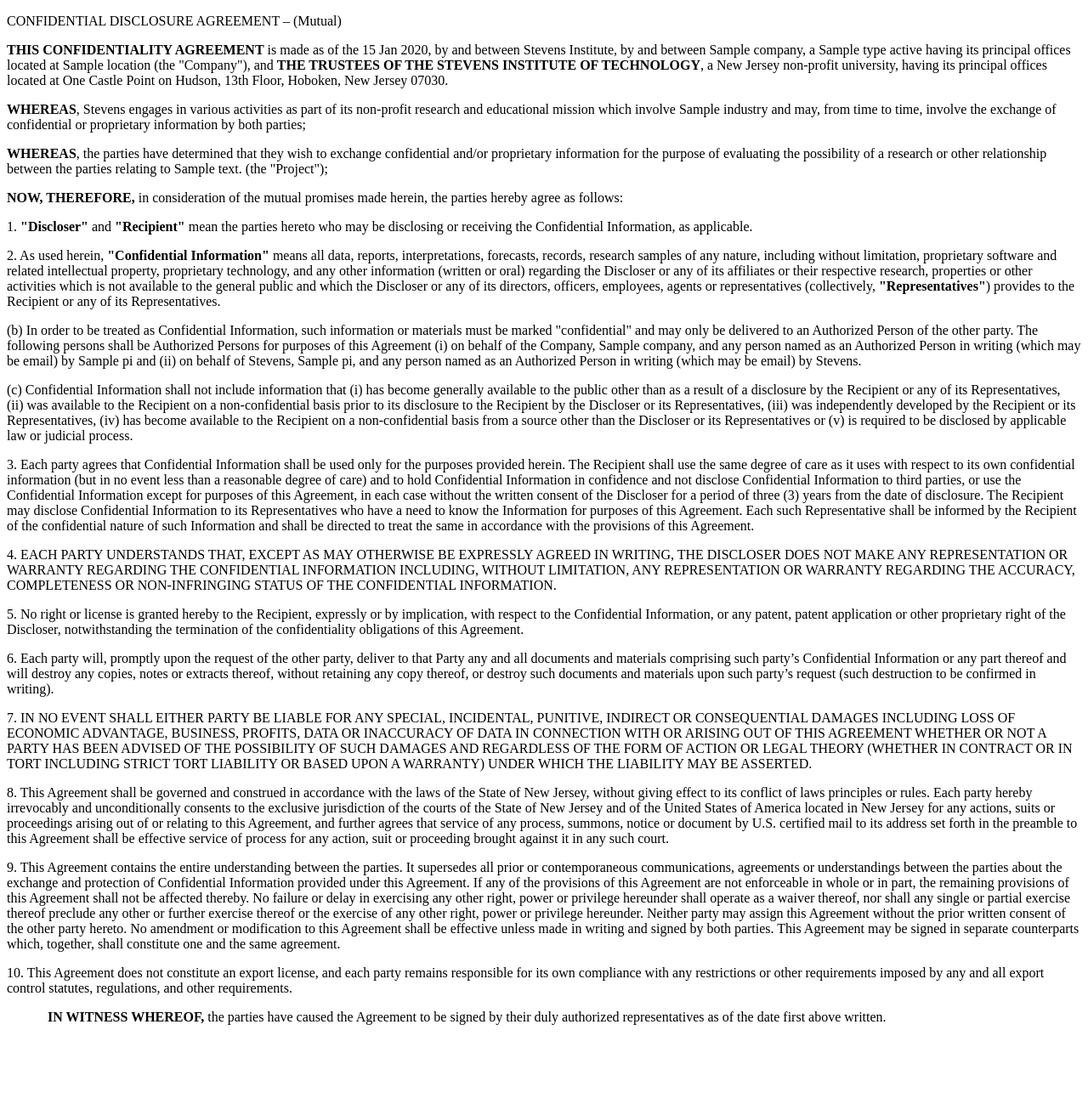
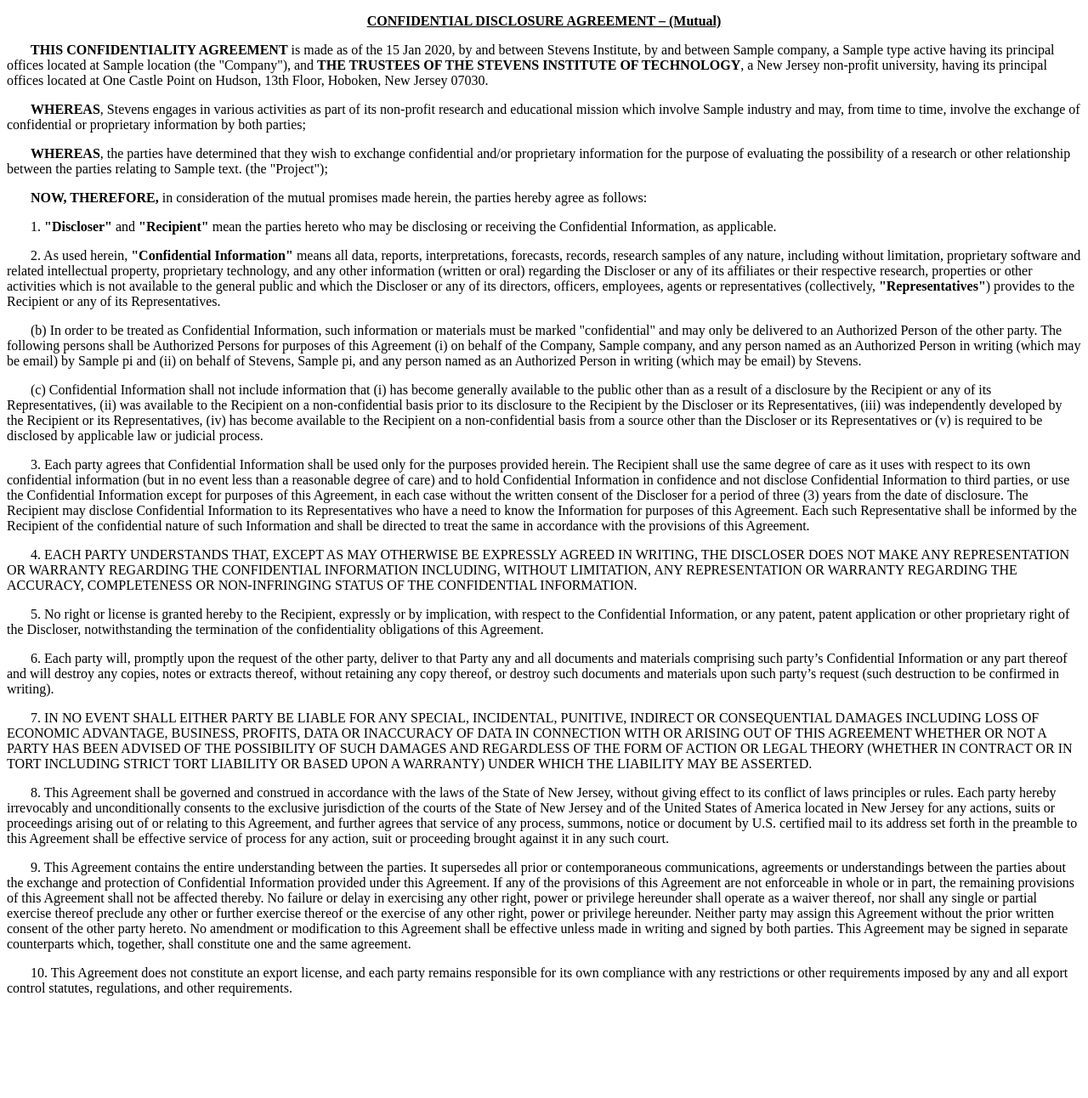
Before and after one commit to contracts-go/backend, a Node server app: template templates/stevens-mutual.hbs in a window 1280 px wide. Shown: the whole page at 85% size. After the commit the page ends 1172 px from the top, so only its background shows below. Run offline with Node 20, Linux system fonts and the light colour scheme; the template is opened without the code that fills it: most values are stand-ins (such as "Sample title", 1, 10 or a date in 2020); some libraries are stand-ins or nearby versions.

Commit message:
updated style for mutual and signature footer

```diff
--- a/templates/stevens-mutual.hbs
+++ b/templates/stevens-mutual.hbs
@@ -5,25 +5,24 @@
     @param {Company} company
     @param {Project} project
     @param {PI} pi
-}}<!DOCTYPE html><html><head></head><body style="font-family: 'Times New Roman', Times, serif">
-<p>CONFIDENTIAL DISCLOSURE AGREEMENT &ndash; (Mutual)</p>
-<p><strong> THIS CONFIDENTIALITY AGREEMENT</strong> is made as of the {{dateString}}, by and between Stevens Institute,  by and between {{company.name}}, a {{company.type}} {{company.state}} having its principal offices located at {{company.location}}  (the "Company"), and <strong>THE TRUSTEES OF THE STEVENS INSTITUTE OF TECHNOLOGY</strong>, a New Jersey non-profit university, having its principal offices located at One Castle Point on Hudson, 13th Floor, Hoboken, New Jersey 07030.</p>
-<p><strong> WHEREAS</strong>, Stevens engages in various activities as part of its non-profit research and educational mission which involve {{project.industry}} {{#if otherRearchEntities}} and {{otherResearchEntitites}}{{/if}} and may, from time to time, involve the exchange of confidential or proprietary information by both parties;</p>
-<p><strong> WHEREAS</strong>, the parties have determined that they wish to exchange confidential and/or proprietary information for the purpose of evaluating the possibility of a research or other relationship between the parties relating to {{project.description}} (the "Project");</p>
-<p><strong> NOW, THEREFORE,</strong> in consideration of the mutual promises made herein, the parties hereby agree as follows:</p>
-<p>1. <strong>"Discloser"</strong> and <strong>"Recipient"</strong> mean the parties hereto who may be disclosing or receiving the Confidential Information, as applicable.</p>
-<p>2. As used herein, <strong>"Confidential Information"</strong> means all data, reports, interpretations, forecasts, records, research samples of any nature, including without limitation, proprietary software and related intellectual property, proprietary technology, and any other information (written or oral) regarding the Discloser or any of its affiliates or their respective research, properties or other activities which is not available to the general public and which the Discloser or any of its directors, officers, employees, agents or representatives (collectively, <strong>"Representatives"</strong>) provides to the Recipient or any of its Representatives.</p>
-<p>(b) In order to be treated as Confidential Information, such information or materials must be marked "confidential" and may only be delivered to an Authorized Person of the other party. The following persons shall be Authorized Persons for purposes of this Agreement (i) on behalf of the Company, {{company.name}}, and any person named as an Authorized Person in writing (which may be email) by {{pi.name}} and (ii) on behalf of Stevens, {{pi.name}}, and any person named as an Authorized Person in writing (which may be email) by Stevens.</p>
-<p>(c) Confidential Information shall not include information that (i)&nbsp;has become generally available to the public other than as a result of a disclosure by the Recipient or any of its Representatives, (ii)&nbsp;was available to the Recipient on a non-confidential basis prior to its disclosure to the Recipient by the Discloser or its Representatives, (iii)&nbsp;was independently developed by the Recipient or its Representatives, (iv)&nbsp;has become available to the Recipient on a non-confidential basis from a source other than the Discloser or its Representatives or (v) is required to be disclosed by applicable law or judicial process.</p>
-<p>3. Each party agrees that Confidential Information shall be used only for the purposes provided herein. The Recipient shall use the same degree of care as it uses with respect to its own confidential information (but in no event less than a reasonable degree of care) and to hold Confidential Information in confidence and not disclose Confidential Information to third parties, or use the Confidential Information except for purposes of this Agreement, in each case without the written consent of the Discloser for a period of three (3) years from the date of disclosure. The Recipient may disclose Confidential Information to its Representatives who have a need to know the Information for purposes of this Agreement. Each such Representative shall be informed by the Recipient of the confidential nature of such Information and shall be directed to treat the same in accordance with the provisions of this Agreement.</p>
-<p>4. EACH PARTY UNDERSTANDS THAT, EXCEPT AS MAY OTHERWISE BE EXPRESSLY AGREED IN WRITING, THE DISCLOSER DOES NOT MAKE ANY REPRESENTATION OR WARRANTY REGARDING THE CONFIDENTIAL INFORMATION INCLUDING, WITHOUT LIMITATION, ANY REPRESENTATION OR WARRANTY REGARDING THE ACCURACY, COMPLETENESS OR NON-INFRINGING STATUS OF THE CONFIDENTIAL INFORMATION.</p>
-<p>5. No right or license is granted hereby to the Recipient, expressly or by implication, with respect to the Confidential Information, or any patent, patent application or other proprietary right of the Discloser, notwithstanding the termination of the confidentiality obligations of this Agreement.</p>
-<p>6. Each party will, promptly upon the request of the other party, deliver to that Party any and all documents and materials comprising such party&rsquo;s Confidential Information or any part thereof and will destroy any copies, notes or extracts thereof, without retaining any copy thereof, or destroy such documents and materials upon such party&rsquo;s request (such destruction to be confirmed in writing).</p>
-<p>7. IN NO EVENT SHALL EITHER PARTY BE LIABLE FOR ANY SPECIAL, INCIDENTAL, PUNITIVE, INDIRECT OR CONSEQUENTIAL DAMAGES INCLUDING LOSS OF ECONOMIC ADVANTAGE, BUSINESS, PROFITS, DATA OR INACCURACY OF DATA IN CONNECTION WITH OR ARISING OUT OF THIS AGREEMENT WHETHER OR NOT A PARTY HAS BEEN ADVISED OF THE POSSIBILITY OF SUCH DAMAGES AND REGARDLESS OF THE FORM OF ACTION OR LEGAL THEORY (WHETHER IN CONTRACT OR IN TORT INCLUDING STRICT TORT LIABILITY OR BASED UPON A WARRANTY) UNDER WHICH THE LIABILITY MAY BE ASSERTED.</p>
-<p>8. This Agreement shall be governed and construed in accordance with the laws of the State of New Jersey, without giving effect to its conflict of laws principles or rules. Each party hereby irrevocably and unconditionally consents to the exclusive jurisdiction of the courts of the State of New Jersey and of the United States of America located in New Jersey for any actions, suits or proceedings arising out of or relating to this Agreement, and further agrees that service of any process, summons, notice or document by U.S. certified mail to its address set forth in the preamble to this Agreement shall be effective service of process for any action, suit or proceeding brought against it in any such court.</p>
-<p>9. This Agreement contains the entire understanding between the parties. It supersedes all prior or contemporaneous communications, agreements or understandings between the parties about the exchange and protection of Confidential Information provided under this Agreement. If any of the provisions of this Agreement are not enforceable in whole or in part, the remaining provisions of this Agreement shall not be affected thereby. No failure or delay in exercising any other right, power or privilege hereunder shall operate as a waiver thereof, nor shall any single or partial exercise thereof preclude any other or further exercise thereof or the exercise of any other right, power or privilege hereunder. Neither party may assign this Agreement without the prior written consent of the other party hereto. No amendment or modification to this Agreement shall be effective unless made in writing and signed by both parties. This Agreement may be signed in separate counterparts which, together, shall constitute one and the same agreement.</p>
-<p>10. This Agreement does not constitute an export license, and each party remains responsible for its own compliance with any restrictions or other requirements imposed by any and all export control statutes, regulations, and other requirements.</p>
-<p>&emsp;&emsp;&emsp;<strong>IN WITNESS WHEREOF,</strong> the parties have caused the Agreement to be signed by their duly authorized representatives as of the date first above written.</p>
-<p><br /><br /><br />{{> signPartial}}</p>
+}}<!DOCTYPE html><html><head></head><body style="font-family: 'Times New Roman', Times, serif; font-size: 12pt">
+<p style="font-family: 'Times New Roman', Times, serif; font-size: 12pt; text-align: center; text-decoration: underline;"><b>CONFIDENTIAL DISCLOSURE AGREEMENT &ndash; (Mutual)</b></p>
+<p><strong>&nbsp;&nbsp;&nbsp;&nbsp;&nbsp;&nbsp;&nbsp;THIS CONFIDENTIALITY AGREEMENT</strong> is made as of the {{dateString}}, by and between Stevens Institute,  by and between {{company.name}}, a {{company.type}} {{company.state}} having its principal offices located at {{company.location}}  (the "Company"), and <strong>THE TRUSTEES OF THE STEVENS INSTITUTE OF TECHNOLOGY</strong>, a New Jersey non-profit university, having its principal offices located at One Castle Point on Hudson, 13th Floor, Hoboken, New Jersey 07030.</p>
+<p><strong>&nbsp;&nbsp;&nbsp;&nbsp;&nbsp;&nbsp;&nbsp;WHEREAS</strong>, Stevens engages in various activities as part of its non-profit research and educational mission which involve {{project.industry}} {{#if otherRearchEntities}} and {{otherResearchEntitites}}{{/if}} and may, from time to time, involve the exchange of confidential or proprietary information by both parties;</p>
+<p><strong>&nbsp;&nbsp;&nbsp;&nbsp;&nbsp;&nbsp;&nbsp;WHEREAS</strong>, the parties have determined that they wish to exchange confidential and/or proprietary information for the purpose of evaluating the possibility of a research or other relationship between the parties relating to {{project.description}} (the "Project");</p>
+<p><strong>&nbsp;&nbsp;&nbsp;&nbsp;&nbsp;&nbsp;&nbsp;NOW, THEREFORE,</strong> in consideration of the mutual promises made herein, the parties hereby agree as follows:</p>
+<p>&nbsp;&nbsp;&nbsp;&nbsp;&nbsp;&nbsp;&nbsp;1. <strong>"Discloser"</strong> and <strong>"Recipient"</strong> mean the parties hereto who may be disclosing or receiving the Confidential Information, as applicable.</p>
+<p>&nbsp;&nbsp;&nbsp;&nbsp;&nbsp;&nbsp;&nbsp;2. As used herein, <strong>"Confidential Information"</strong> means all data, reports, interpretations, forecasts, records, research samples of any nature, including without limitation, proprietary software and related intellectual property, proprietary technology, and any other information (written or oral) regarding the Discloser or any of its affiliates or their respective research, properties or other activities which is not available to the general public and which the Discloser or any of its directors, officers, employees, agents or representatives (collectively, <strong>"Representatives"</strong>) provides to the Recipient or any of its Representatives.</p>
+<p>&nbsp;&nbsp;&nbsp;&nbsp;&nbsp;&nbsp;&nbsp;(b) In order to be treated as Confidential Information, such information or materials must be marked "confidential" and may only be delivered to an Authorized Person of the other party. The following persons shall be Authorized Persons for purposes of this Agreement (i) on behalf of the Company, {{company.name}}, and any person named as an Authorized Person in writing (which may be email) by {{pi.name}} and (ii) on behalf of Stevens, {{pi.name}}, and any person named as an Authorized Person in writing (which may be email) by Stevens.</p>
+<p>&nbsp;&nbsp;&nbsp;&nbsp;&nbsp;&nbsp;&nbsp;(c) Confidential Information shall not include information that (i)&nbsp;has become generally available to the public other than as a result of a disclosure by the Recipient or any of its Representatives, (ii)&nbsp;was available to the Recipient on a non-confidential basis prior to its disclosure to the Recipient by the Discloser or its Representatives, (iii)&nbsp;was independently developed by the Recipient or its Representatives, (iv)&nbsp;has become available to the Recipient on a non-confidential basis from a source other than the Discloser or its Representatives or (v) is required to be disclosed by applicable law or judicial process.</p>
+<p>&nbsp;&nbsp;&nbsp;&nbsp;&nbsp;&nbsp;&nbsp;3. Each party agrees that Confidential Information shall be used only for the purposes provided herein. The Recipient shall use the same degree of care as it uses with respect to its own confidential information (but in no event less than a reasonable degree of care) and to hold Confidential Information in confidence and not disclose Confidential Information to third parties, or use the Confidential Information except for purposes of this Agreement, in each case without the written consent of the Discloser for a period of three (3) years from the date of disclosure. The Recipient may disclose Confidential Information to its Representatives who have a need to know the Information for purposes of this Agreement. Each such Representative shall be informed by the Recipient of the confidential nature of such Information and shall be directed to treat the same in accordance with the provisions of this Agreement.</p>
+<p>&nbsp;&nbsp;&nbsp;&nbsp;&nbsp;&nbsp;&nbsp;4. EACH PARTY UNDERSTANDS THAT, EXCEPT AS MAY OTHERWISE BE EXPRESSLY AGREED IN WRITING, THE DISCLOSER DOES NOT MAKE ANY REPRESENTATION OR WARRANTY REGARDING THE CONFIDENTIAL INFORMATION INCLUDING, WITHOUT LIMITATION, ANY REPRESENTATION OR WARRANTY REGARDING THE ACCURACY, COMPLETENESS OR NON-INFRINGING STATUS OF THE CONFIDENTIAL INFORMATION.</p>
+<p>&nbsp;&nbsp;&nbsp;&nbsp;&nbsp;&nbsp;&nbsp;5. No right or license is granted hereby to the Recipient, expressly or by implication, with respect to the Confidential Information, or any patent, patent application or other proprietary right of the Discloser, notwithstanding the termination of the confidentiality obligations of this Agreement.</p>
+<p>&nbsp;&nbsp;&nbsp;&nbsp;&nbsp;&nbsp;&nbsp;6. Each party will, promptly upon the request of the other party, deliver to that Party any and all documents and materials comprising such party&rsquo;s Confidential Information or any part thereof and will destroy any copies, notes or extracts thereof, without retaining any copy thereof, or destroy such documents and materials upon such party&rsquo;s request (such destruction to be confirmed in writing).</p>
+<p>&nbsp;&nbsp;&nbsp;&nbsp;&nbsp;&nbsp;&nbsp;7. IN NO EVENT SHALL EITHER PARTY BE LIABLE FOR ANY SPECIAL, INCIDENTAL, PUNITIVE, INDIRECT OR CONSEQUENTIAL DAMAGES INCLUDING LOSS OF ECONOMIC ADVANTAGE, BUSINESS, PROFITS, DATA OR INACCURACY OF DATA IN CONNECTION WITH OR ARISING OUT OF THIS AGREEMENT WHETHER OR NOT A PARTY HAS BEEN ADVISED OF THE POSSIBILITY OF SUCH DAMAGES AND REGARDLESS OF THE FORM OF ACTION OR LEGAL THEORY (WHETHER IN CONTRACT OR IN TORT INCLUDING STRICT TORT LIABILITY OR BASED UPON A WARRANTY) UNDER WHICH THE LIABILITY MAY BE ASSERTED.</p>
+<p>&nbsp;&nbsp;&nbsp;&nbsp;&nbsp;&nbsp;&nbsp;8. This Agreement shall be governed and construed in accordance with the laws of the State of New Jersey, without giving effect to its conflict of laws principles or rules. Each party hereby irrevocably and unconditionally consents to the exclusive jurisdiction of the courts of the State of New Jersey and of the United States of America located in New Jersey for any actions, suits or proceedings arising out of or relating to this Agreement, and further agrees that service of any process, summons, notice or document by U.S. certified mail to its address set forth in the preamble to this Agreement shall be effective service of process for any action, suit or proceeding brought against it in any such court.</p>
+<p>&nbsp;&nbsp;&nbsp;&nbsp;&nbsp;&nbsp;&nbsp;9. This Agreement contains the entire understanding between the parties. It supersedes all prior or contemporaneous communications, agreements or understandings between the parties about the exchange and protection of Confidential Information provided under this Agreement. If any of the provisions of this Agreement are not enforceable in whole or in part, the remaining provisions of this Agreement shall not be affected thereby. No failure or delay in exercising any other right, power or privilege hereunder shall operate as a waiver thereof, nor shall any single or partial exercise thereof preclude any other or further exercise thereof or the exercise of any other right, power or privilege hereunder. Neither party may assign this Agreement without the prior written consent of the other party hereto. No amendment or modification to this Agreement shall be effective unless made in writing and signed by both parties. This Agreement may be signed in separate counterparts which, together, shall constitute one and the same agreement.</p>
+<p>&nbsp;&nbsp;&nbsp;&nbsp;&nbsp;&nbsp;&nbsp;10. This Agreement does not constitute an export license, and each party remains responsible for its own compliance with any restrictions or other requirements imposed by any and all export control statutes, regulations, and other requirements.</p>
+{{> signPartial}}
 </body>
 </html>
--- a/templates/stevens-sign-partial.hbs
+++ b/templates/stevens-sign-partial.hbs
@@ -3,37 +3,36 @@
     @param {Company}
 }}
 
-IN WITNESS WHEREOF, the parties have caused the Agreement to be signed by theirduly authorized representatives as of the date first above written.
+<p>&emsp;&emsp;&emsp;<strong>&nbsp;&nbsp;&nbsp;&nbsp;&nbsp;&nbsp;&nbsp;IN WITNESS WHEREOF,</strong> the parties have caused the Agreement to be signed by their duly authorized representatives as of the date first above written.</p>
+<table>
+    <tr>
+        <td width="55%">
+            <p style="text-transform: uppercase"><b>{{company.name}}</b></p>
+            <br>
+            <p>By:</p>
+                <p>&emsp;&emsp;&emsp;Name:</p>
+                <p>&emsp;&emsp;&emsp;Title:</p>
+                <p>&emsp;&emsp;&emsp;Date:</p>
+        </td>
 
-
-{{company.name}}
-
-By:
-
-Name:
-
-Title:
-
-Date:
-
-THE TRUSTEES OF THE STEVENS
-
-INSTITUTE OF TECHNOLOGY
-
-By:
-
-Name:
-
-Title:
-
-Date:
-
-Principal Investigator
-
-By:
-
-Name: {{pi.name}}
-
-Title: {{pi.title}}
-
-Date:
+        <td width="45%">
+            <p style="text-tranform: uppercase"><b>THE TRUSTEES OF THE STEVENS<br>INSTITUTE OF TECHNOLOGY</b></p>
+            <br>
+            <p>By:</p>
+                <p>&emsp;&emsp;&emsp;Name:</p>
+                <p>&emsp;&emsp;&emsp;Title:</p>
+                <p>&emsp;&emsp;&emsp;Date:</p>
+        </td>
+    </tr>
+    <td width="55%"></td>
+    <td width="45%">
+        <br>
+        <br>
+        <p><b>Principal Investigator</b></p>
+        <br>
+        <p>By:</p>
+            <p>&emsp;&emsp;&emsp;Name: {{pi.name}}</p>
+            <p>&emsp;&emsp;&emsp;Title: {{pi.title}}</p>
+            <p>&emsp;&emsp;&emsp;Date:</p>
+    </td>
+</table>
```
